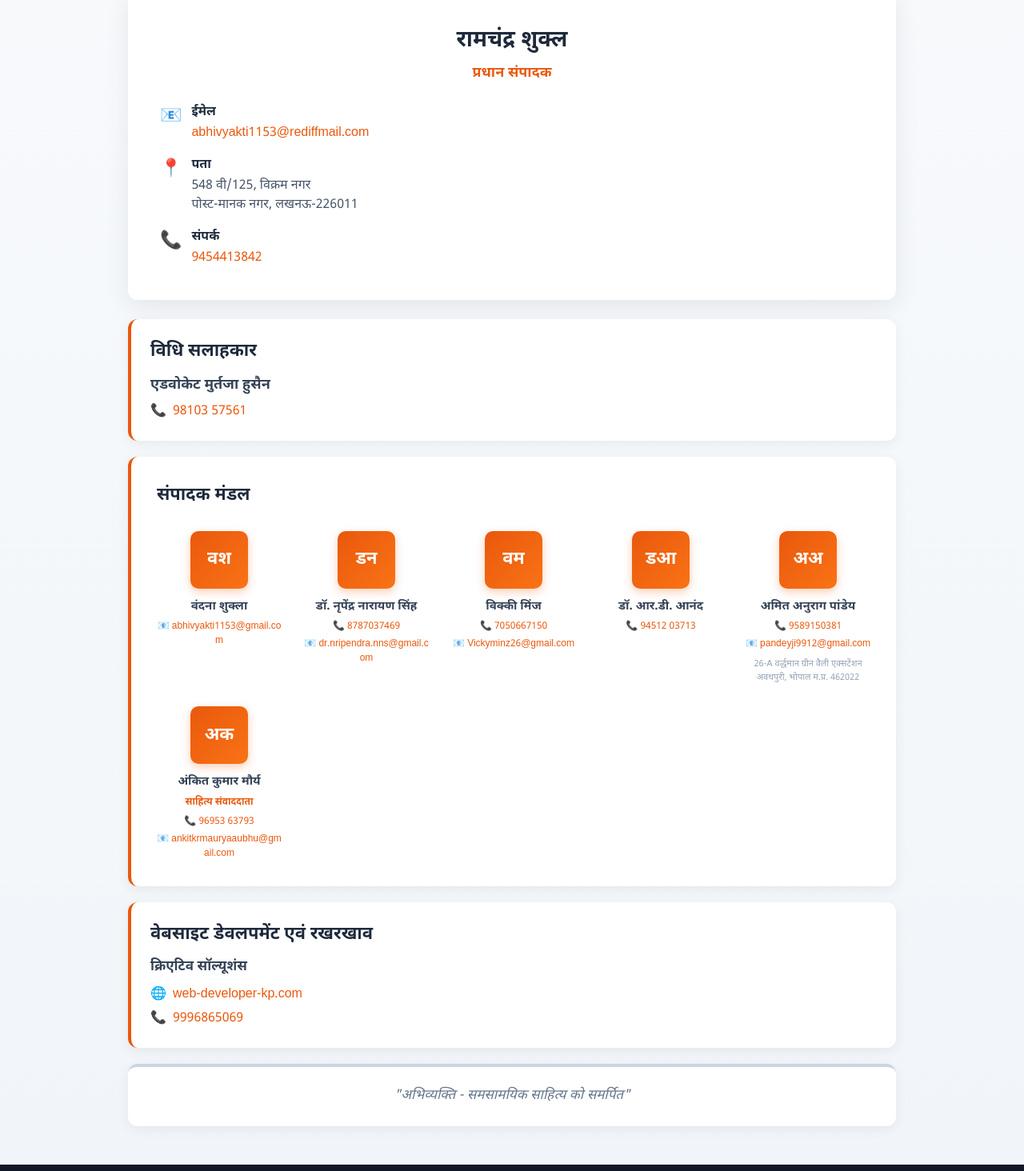
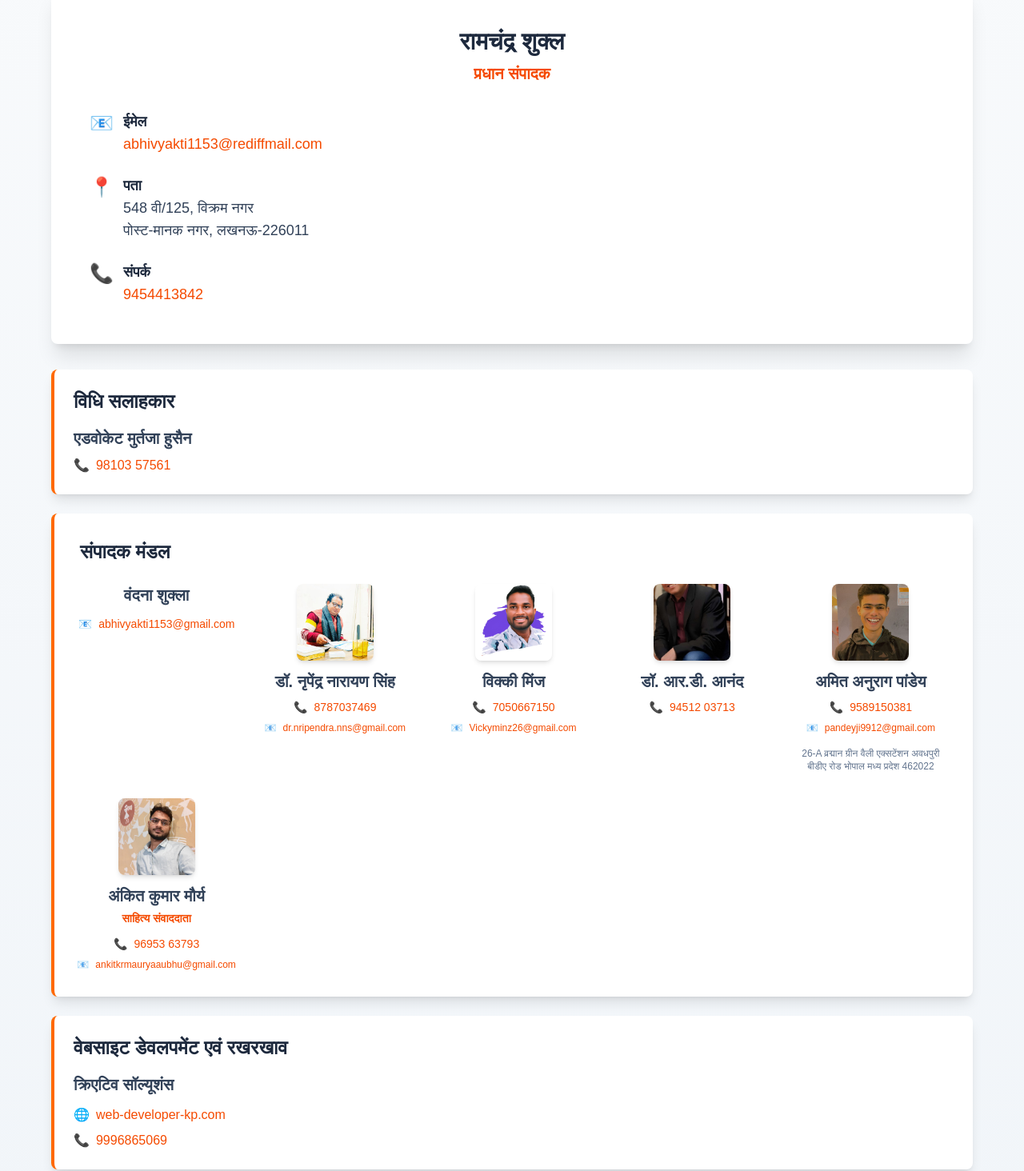
Before and after one commit to kp1153/abhivyakti, a Next.js app: page /team in a window 1280 px wide. Shown: the part 367-1831 px from the top of the page at 80% size. Built offline with nearby package versions, Linux system fonts and the light colour scheme; no server answers.

Commit message:
force deploy

```diff
--- a/app/team/page.js
+++ b/app/team/page.js
@@ -1,159 +1,168 @@
 export default function Team() {
-  const boardMembers = [
-    {
-      name: "वंदना शुक्ला",
-      email: "abhivyakti1153@gmail.com",
-      img: null,
-    },
-    {
-      name: "डॉ. नृपेंद्र नारायण सिंह",
-      phone: "8787037469",
-      email: "dr.nripendra.nns@gmail.com",
-      img: null,
-    },
-    {
-      name: "विक्की मिंज",
-      phone: "7050667150",
-      email: "Vickyminz26@gmail.com",
-      img: null,
-    },
-    {
-      name: "डॉ. आर.डी. आनंद",
-      phone: "94512 03713",
-      img: null,
-    },
-    {
-      name: "अमित अनुराग पांडेय",
-      phone: "9589150381",
-      email: "pandeyji9912@gmail.com",
-      address: "26-A वर्द्धमान ग्रीन वैली एक्सटेंशन अवधपुरी, भोपाल म.प्र. 462022",
-      img: null,
-    },
-    {
-      name: "अंकित कुमार मौर्य",
-      role: "साहित्य संवाददाता",
-      phone: "96953 63793",
-      email: "ankitkrmauryaaubhu@gmail.com",
-      img: null,
-    },
-  ];
-
-  const Avatar = ({ name }) => {
-    const initials = name.trim().split(" ").slice(0, 2).map(w => w[0]).join("");
-    return (
-      <div style={{
-        width: 72, height: 72, borderRadius: 10,
-        background: "linear-gradient(135deg, #ea580c, #f97316)",
-        display: "flex", alignItems: "center", justifyContent: "center",
-        margin: "0 auto 12px", fontSize: 22, color: "#fff", fontWeight: 700,
-        boxShadow: "0 4px 12px rgba(234,88,12,0.3)"
-      }}>
-        {initials}
-      </div>
-    );
-  };
-
   return (
-    <div style={{ minHeight: "100vh", background: "linear-gradient(to bottom, #f8fafc, #f1f5f9)", padding: "48px 16px", fontFamily: "'Noto Sans Devanagari', sans-serif" }}>
-      <div style={{ maxWidth: 960, margin: "0 auto" }}>
-
-        {/* Title */}
-        <h1 style={{ fontSize: 40, fontWeight: 800, textAlign: "center", color: "#1e293b", marginBottom: 40 }}>
+    <div className="min-h-screen bg-gradient-to-b from-slate-50 to-slate-100 py-12 px-4">
+      <div className="max-w-6xl mx-auto">
+        <h1 className="text-4xl md:text-5xl font-bold text-center text-slate-800 mb-12">
           हमारी टीम
         </h1>
 
-        {/* Chief Editor */}
-        <div style={{ background: "#fff", borderRadius: 12, boxShadow: "0 8px 32px rgba(0,0,0,0.08)", padding: "40px", borderTop: "4px solid #dc2626", marginBottom: 24 }}>
-          <div style={{ textAlign: "center", marginBottom: 24 }}>
-            <h2 style={{ fontSize: 28, fontWeight: 700, color: "#1e293b", marginBottom: 6 }}>रामचंद्र शुक्ल</h2>
-            <p style={{ fontSize: 18, color: "#ea580c", fontWeight: 600 }}>प्रधान संपादक</p>
+        <div className="bg-white rounded-lg shadow-xl p-8 md:p-12 border-t-4 border-orange-600 mb-8">
+          <div className="text-center mb-8">
+            <h2 className="text-3xl font-bold text-slate-800 mb-2">
+              रामचंद्र शुक्ल
+            </h2>
+            <p className="text-xl text-orange-600 font-semibold">
+              प्रधान संपादक
+            </p>
           </div>
-          <div style={{ display: "flex", flexDirection: "column", gap: 16, fontSize: 16, color: "#475569" }}>
-            <div style={{ display: "flex", gap: 12 }}>
-              <span style={{ fontSize: 22 }}>📧</span>
+
+          <div className="space-y-6 text-lg text-slate-700">
+            <div className="flex items-start gap-3">
+              <span className="text-2xl">📧</span>
               <div>
-                <p style={{ fontWeight: 600, color: "#1e293b", marginBottom: 2 }}>ईमेल</p>
-                <a href="mailto:abhivyakti1153@rediffmail.com" style={{ color: "#ea580c" }}>abhivyakti1153@rediffmail.com</a>
+                <p className="font-semibold text-slate-800">ईमेल</p>
+                <a href="mailto:abhivyakti1153@rediffmail.com" className="text-orange-600 hover:underline">
+                  abhivyakti1153@rediffmail.com
+                </a>
               </div>
             </div>
-            <div style={{ display: "flex", gap: 12 }}>
-              <span style={{ fontSize: 22 }}>📍</span>
+
+            <div className="flex items-start gap-3">
+              <span className="text-2xl">📍</span>
               <div>
-                <p style={{ fontWeight: 600, color: "#1e293b", marginBottom: 2 }}>पता</p>
+                <p className="font-semibold text-slate-800">पता</p>
                 <p>548 वी/125, विक्रम नगर</p>
                 <p>पोस्ट-मानक नगर, लखनऊ-226011</p>
               </div>
             </div>
-            <div style={{ display: "flex", gap: 12 }}>
-              <span style={{ fontSize: 22 }}>📞</span>
+
+            <div className="flex items-start gap-3">
+              <span className="text-2xl">📞</span>
               <div>
-                <p style={{ fontWeight: 600, color: "#1e293b", marginBottom: 2 }}>संपर्क</p>
-                <a href="tel:9454413842" style={{ color: "#ea580c" }}>9454413842</a>
+                <p className="font-semibold text-slate-800">संपर्क</p>
+                <a href="tel:9454413842" className="text-orange-600 hover:underline">
+                  9454413842
+                </a>
               </div>
             </div>
           </div>
         </div>
 
-        {/* Legal Advisor */}
-        <div style={{ background: "#fff", borderRadius: 12, boxShadow: "0 4px 16px rgba(0,0,0,0.06)", padding: "24px", borderLeft: "4px solid #ea580c", marginBottom: 20 }}>
-          <h3 style={{ fontSize: 22, fontWeight: 700, color: "#1e293b", marginBottom: 12 }}>विधि सलाहकार</h3>
-          <p style={{ fontSize: 18, fontWeight: 600, color: "#334155", marginBottom: 8 }}>एडवोकेट मुर्तजा हुसैन</p>
-          <div style={{ display: "flex", alignItems: "center", gap: 8 }}>
+        <div className="bg-white rounded-lg shadow-lg p-6 border-l-4 border-orange-500 mb-6">
+          <h3 className="text-2xl font-bold text-slate-800 mb-4">विधि सलाहकार</h3>
+          <p className="text-xl font-semibold text-slate-700 mb-2">एडवोकेट मुर्तजा हुसैन</p>
+          <div className="flex items-center gap-2 text-slate-600">
             <span>📞</span>
-            <a href="tel:9810357561" style={{ color: "#ea580c" }}>98103 57561</a>
+            <a href="tel:9810357561" className="text-orange-600 hover:underline">98103 57561</a>
           </div>
         </div>
 
-        {/* Editorial Board */}
-        <div style={{ background: "#fff", borderRadius: 12, boxShadow: "0 4px 16px rgba(0,0,0,0.06)", padding: "32px", borderLeft: "4px solid #ea580c", marginBottom: 20 }}>
-          <h3 style={{ fontSize: 22, fontWeight: 700, color: "#1e293b", marginBottom: 28 }}>संपादक मंडल</h3>
-          <div style={{ display: "grid", gridTemplateColumns: "repeat(auto-fill, minmax(150px, 1fr))", gap: 28 }}>
-            {boardMembers.map((m, i) => (
-              <div key={i} style={{ textAlign: "center" }}>
-                <Avatar name={m.name} />
-                <p style={{ fontSize: 15, fontWeight: 600, color: "#334155", marginBottom: 4 }}>{m.name}</p>
-                {m.role && <p style={{ fontSize: 12, color: "#ea580c", fontWeight: 600, marginBottom: 6 }}>{m.role}</p>}
-                <div style={{ display: "flex", flexDirection: "column", alignItems: "center", gap: 4, fontSize: 12 }}>
-                  {m.phone && (
-                    <a href={`tel:${m.phone.replace(/\s/g, "")}`} style={{ color: "#ea580c", display: "flex", alignItems: "center", gap: 4 }}>
-                      📞 {m.phone}
-                    </a>
-                  )}
-                  {m.email && (
-                    <a href={`mailto:${m.email}`} style={{ color: "#ea580c", display: "flex", alignItems: "center", gap: 4, wordBreak: "break-all" }}>
-                      📧 {m.email}
-                    </a>
-                  )}
-                  {m.address && <p style={{ fontSize: 11, color: "#94a3b8", marginTop: 4 }}>{m.address}</p>}
-                </div>
+        <div className="bg-white rounded-lg shadow-lg p-8 border-l-4 border-orange-500 mb-6">
+          <h3 className="text-2xl font-bold text-slate-800 mb-6">संपादक मंडल</h3>
+
+          <div className="grid md:grid-cols-3 lg:grid-cols-5 gap-8">
+
+            <div className="text-center">
+              <p className="text-xl font-semibold text-slate-700 mb-3">वंदना शुक्ला</p>
+              <div className="flex flex-col items-center gap-2 text-slate-600">
+                <a href="mailto:abhivyakti1153@gmail.com" className="text-orange-600 hover:underline text-sm flex items-center gap-2">
+                  <span>📧</span>abhivyakti1153@gmail.com
+                </a>
               </div>
-            ))}
+            </div>
+
+            <div className="text-center">
+              <img src="/1.jpg" alt="डॉ. नृपेंद्र नारायण सिंह" className="w-24 h-24 rounded-lg object-cover shadow-md mx-auto mb-3" />
+              <p className="text-xl font-semibold text-slate-700 mb-2">डॉ. नृपेंद्र नारायण सिंह</p>
+              <div className="flex flex-col items-center gap-2 text-slate-600">
+                <a href="tel:8787037469" className="text-orange-600 hover:underline text-sm flex items-center gap-2">
+                  <span>📞</span>8787037469
+                </a>
+                <a href="mailto:dr.nripendra.nns@gmail.com" className="text-orange-600 hover:underline text-xs flex items-center gap-2">
+                  <span>📧</span>dr.nripendra.nns@gmail.com
+                </a>
+              </div>
+            </div>
+
+            <div className="text-center">
+              <img src="/2.jpg" alt="विक्की मिंज" className="w-24 h-24 rounded-lg object-cover shadow-md mx-auto mb-3" />
+              <p className="text-xl font-semibold text-slate-700 mb-2">विक्की मिंज</p>
+              <div className="flex flex-col items-center gap-2 text-slate-600">
+                <a href="tel:7050667150" className="text-orange-600 hover:underline text-sm flex items-center gap-2">
+                  <span>📞</span>7050667150
+                </a>
+                <a href="mailto:Vickyminz26@gmail.com" className="text-orange-600 hover:underline text-xs flex items-center gap-2">
+                  <span>📧</span>Vickyminz26@gmail.com
+                </a>
+              </div>
+            </div>
+
+            <div className="text-center">
+              <img src="/3.jpg" alt="डॉ. आर.डी. आनंद" className="w-24 h-24 rounded-lg object-cover shadow-md mx-auto mb-3" />
+              <p className="text-xl font-semibold text-slate-700 mb-2">डॉ. आर.डी. आनंद</p>
+              <div className="flex flex-col items-center gap-2 text-slate-600">
+                <a href="tel:9451203713" className="text-orange-600 hover:underline text-sm flex items-center gap-2">
+                  <span>📞</span>94512 03713
+                </a>
+              </div>
+            </div>
+
+            <div className="text-center">
+              <img src="/4.jpg" alt="अमित अनुराग पांडेय" className="w-24 h-24 rounded-lg object-cover shadow-md mx-auto mb-3" />
+              <p className="text-xl font-semibold text-slate-700 mb-2">अमित अनुराग पांडेय</p>
+              <div className="flex flex-col items-center gap-2 text-slate-600">
+                <a href="tel:9589150381" className="text-orange-600 hover:underline text-sm flex items-center gap-2">
+                  <span>📞</span>9589150381
+                </a>
+                <a href="mailto:pandeyji9912@gmail.com" className="text-orange-600 hover:underline text-xs flex items-center gap-2">
+                  <span>📧</span>pandeyji9912@gmail.com
+                </a>
+                <p className="text-xs text-slate-500 mt-2">
+                  26-A व्रद्मान ग्रीन वैली एक्सटेंशन अवधपुरी बीडीए रोड भोपाल मध्य प्रदेश 462022
+                </p>
+              </div>
+            </div>
+
+            {/* यह card grid के अंदर है अब */}
+            <div className="text-center">
+              <img src="/ankit.jpeg" alt="अंकित कुमार मौर्य" className="w-24 h-24 rounded-lg object-cover shadow-md mx-auto mb-3" />
+              <p className="text-xl font-semibold text-slate-700 mb-1">अंकित कुमार मौर्य</p>
+              <p className="text-sm text-orange-600 font-semibold mb-3">साहित्य संवाददाता</p>
+              <div className="flex flex-col items-center gap-2 text-slate-600">
+                <a href="tel:9695363793" className="text-orange-600 hover:underline text-sm flex items-center gap-2">
+                  <span>📞</span>96953 63793
+                </a>
+                <a href="mailto:ankitkrmauryaaubhu@gmail.com" className="text-orange-600 hover:underline text-xs flex items-center gap-2">
+                  <span>📧</span>ankitkrmauryaaubhu@gmail.com
+                </a>
+              </div>
+            </div>
+
           </div>
         </div>
 
-        {/* Website Dev */}
-        <div style={{ background: "#fff", borderRadius: 12, boxShadow: "0 4px 16px rgba(0,0,0,0.06)", padding: "24px", borderLeft: "4px solid #ea580c", marginBottom: 20 }}>
-          <h3 style={{ fontSize: 22, fontWeight: 700, color: "#1e293b", marginBottom: 12 }}>वेबसाइट डेवलपमेंट एवं रखरखाव</h3>
-          <p style={{ fontSize: 17, fontWeight: 600, color: "#334155", marginBottom: 10 }}>क्रिएटिव सॉल्यूशंस</p>
-          <div style={{ display: "flex", flexDirection: "column", gap: 6 }}>
-            <div style={{ display: "flex", alignItems: "center", gap: 8 }}>
+        <div className="bg-white rounded-lg shadow-lg p-6 border-l-4 border-orange-500 mb-6">
+          <h3 className="text-2xl font-bold text-slate-800 mb-4">वेबसाइट डेवलपमेंट एवं रखरखाव</h3>
+          <p className="text-xl font-semibold text-slate-700 mb-3">क्रिएटिव सॉल्यूशंस</p>
+          <div className="space-y-2">
+            <div className="flex items-center gap-2 text-slate-600">
               <span>🌐</span>
-              <a href="https://www.web-developer-kp.com" target="_blank" rel="noopener noreferrer" style={{ color: "#ea580c" }}>web-developer-kp.com</a>
+              <a href="https://www.web-developer-kp.com" target="_blank" rel="noopener noreferrer" className="text-orange-600 hover:underline">
+                web-developer-kp.com
+              </a>
             </div>
-            <div style={{ display: "flex", alignItems: "center", gap: 8 }}>
+            <div className="flex items-center gap-2 text-slate-600">
               <span>📞</span>
-              <a href="tel:9996865069" style={{ color: "#ea580c" }}>9996865069</a>
+              <a href="tel:9996865069" className="text-orange-600 hover:underline">9996865069</a>
             </div>
           </div>
         </div>
 
-        {/* Footer */}
-        <div style={{ background: "#fff", borderRadius: 12, boxShadow: "0 4px 16px rgba(0,0,0,0.06)", padding: "24px", textAlign: "center", borderTop: "4px solid #cbd5e1" }}>
-          <p style={{ color: "#64748b", fontStyle: "italic", fontSize: 17 }}>
+        <div className="bg-white rounded-lg shadow-lg p-6 text-center border-t-4 border-slate-300">
+          <p className="text-slate-600 italic text-lg">
             "अभिव्यक्ति - समसामयिक साहित्य को समर्पित"
           </p>
         </div>
-
       </div>
     </div>
   );
```
